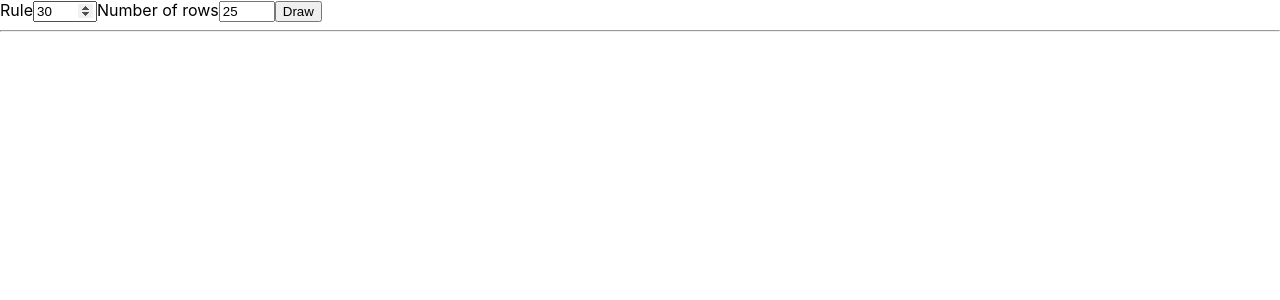
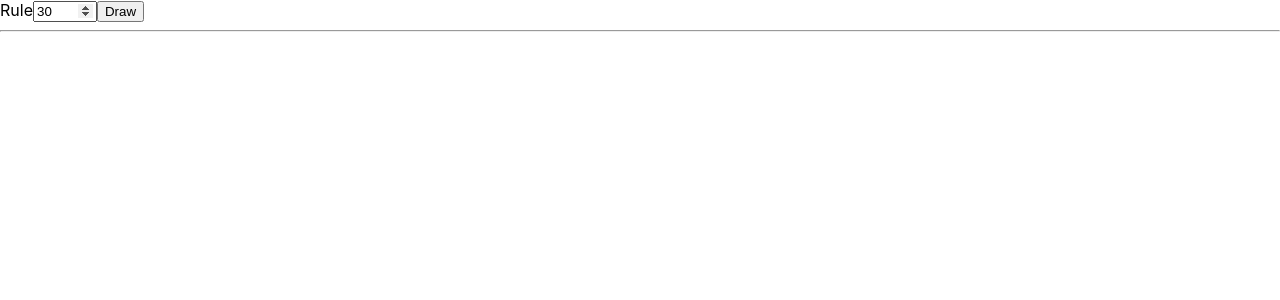
Before and after one commit to ahuth/automata, a React (Create React App) app: page / in a window 1280 px wide. Shown: the top 300 px of the page. Built offline with nearby package versions, Linux system fonts and the light colour scheme.

Commit message:
Fix the number of "Rows" for now
We will come back to changing the size.

```diff
--- a/src/components/App.tsx
+++ b/src/components/App.tsx
@@ -4,7 +4,7 @@ import Controls from './Controls';
 export default function App() {
   return (
     <React.Fragment>
-      <Controls rows={25} rule={30} onDrawClick={() => console.log('clicked')} />
+      <Controls rule={30} onDrawClick={() => console.log('clicked')} />
       <hr />
     </React.Fragment>
   );
--- a/src/components/Controls.tsx
+++ b/src/components/Controls.tsx
@@ -5,25 +5,20 @@ type Byte = number;
 
 type Props = {
   onDrawClick: () => void,
-  rows: number,
   rule: Byte,
 }
 
 export default class Controls extends React.Component<Props> {
   ruleId = uniqueId();
-  rowsId = uniqueId();
 
   render() {
-    const { onDrawClick, rows, rule } = this.props;
+    const { onDrawClick, rule } = this.props;
 
     return (
       <section aria-label="Cellular automata controls">
         <label htmlFor={this.ruleId}>Rule</label>
         <input id={this.ruleId} type="number" min="0" max="255" value={rule} />
 
-        <label htmlFor={this.rowsId}>Number of rows</label>
-        <input id={this.rowsId} type="number" min="0" max="50" value={rows} />
-
         <button onClick={onDrawClick} type="button">Draw</button>
       </section>
     );
```
